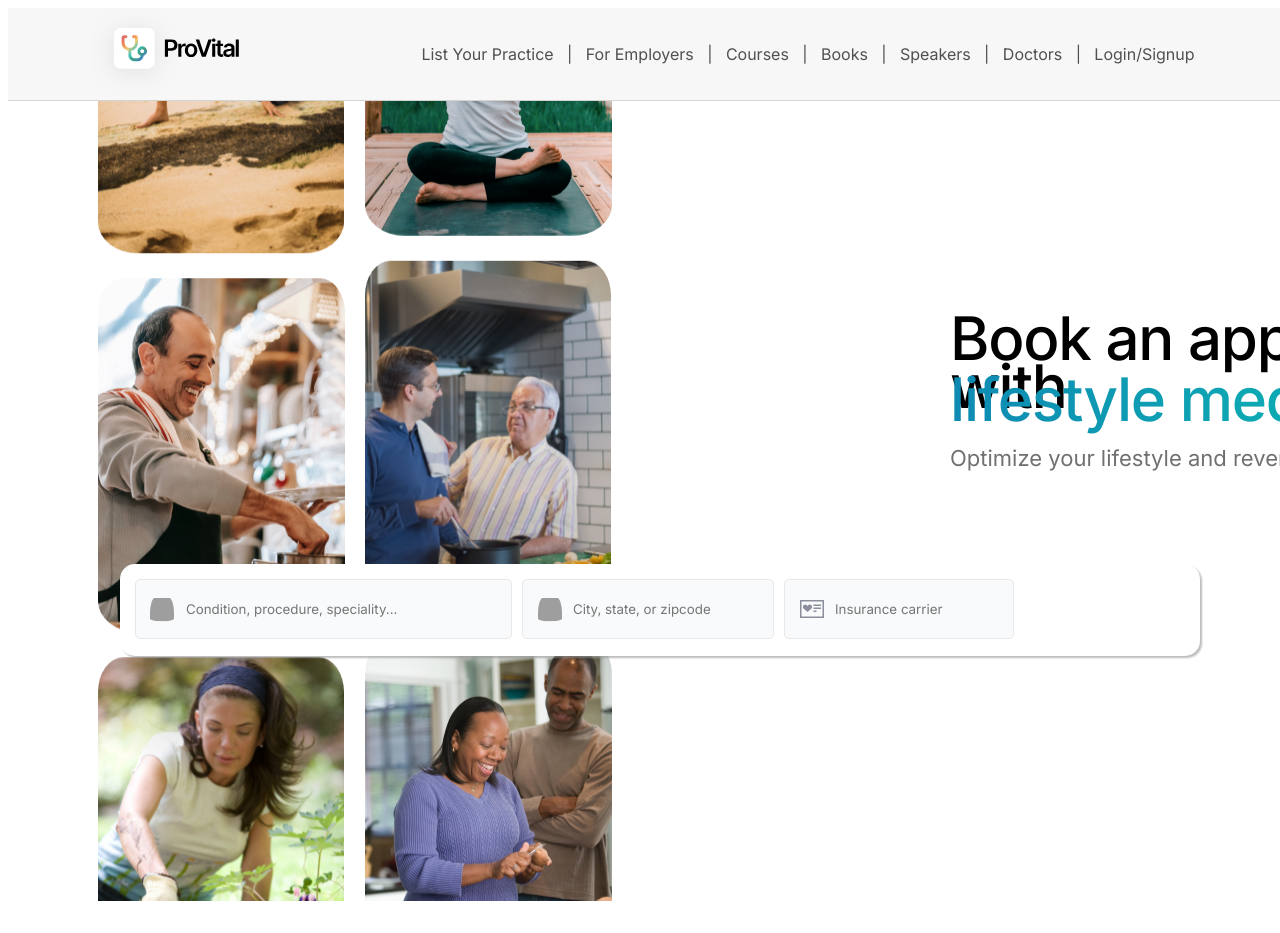
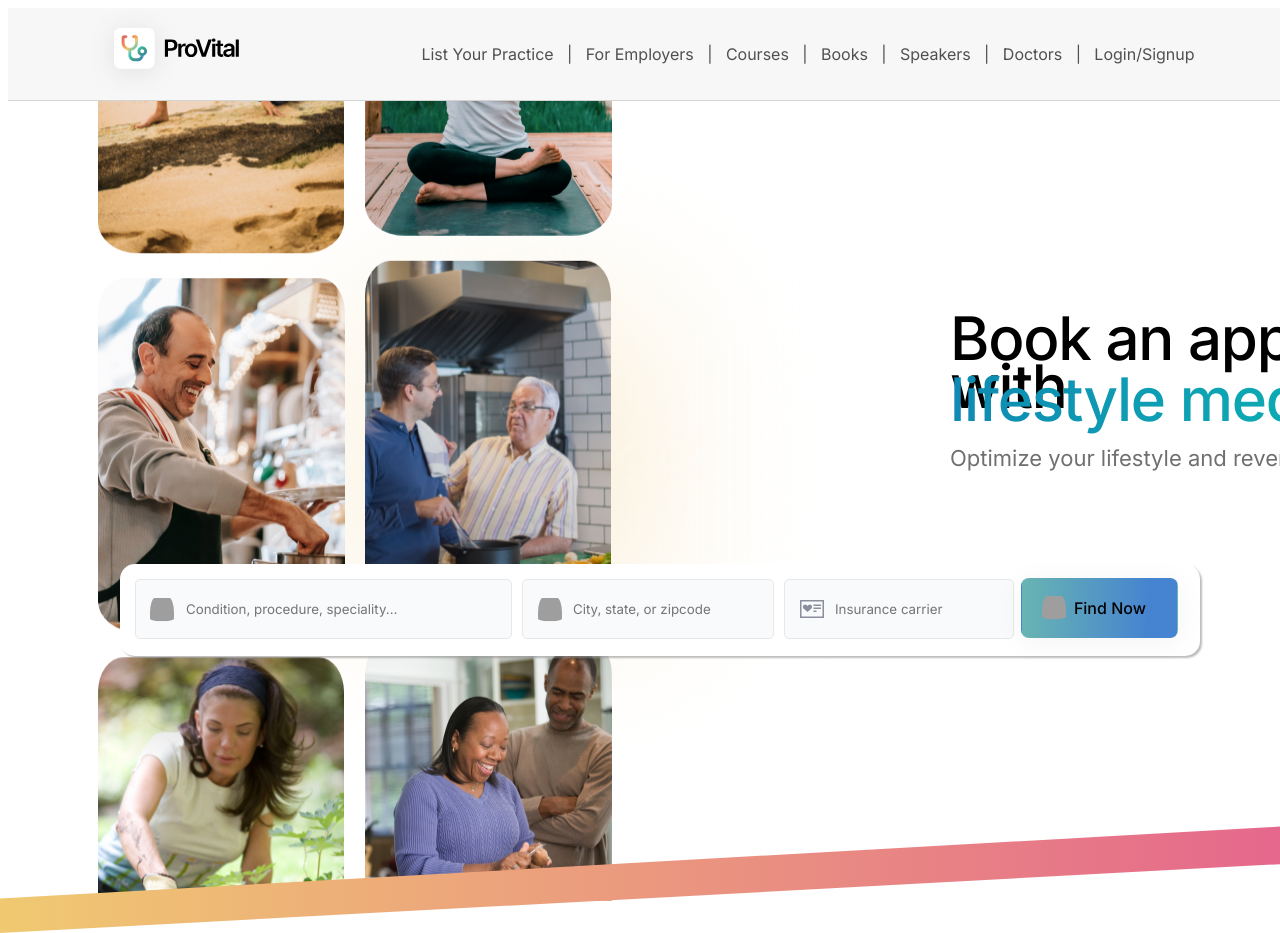
Before and after one commit to EvilFlame112/Proactively, a React (Vite) app: page / in a window 1280 px wide. Shown: the top 933 px of the page. Before the commit the page ends 909 px from the top, so only its background shows below. Built offline with nearby package versions, Linux system fonts and the light colour scheme; grey boxes are pictures that could not be loaded.

Commit message:
update website

```diff
--- a/src/components/Title/Title.tsx
+++ b/src/components/Title/Title.tsx
@@ -3,9 +3,12 @@ import Banner from '../banner1/Banner'
 import { images } from '../banner1/data';
 import { imagesb } from '../banner1/data2'
 import Search from '../search/Search';
+import Colorele from '../colourelements/Colorele';
+import Barele from '../colourelements/Barele';
 
 const Title = () => {
     const containerStyle = {
+        display: "flex"
     };
     const imgStyle = {
         zIndex: -1,
@@ -13,15 +16,28 @@ const Title = () => {
     const searchStyle = {
         zIndex: 1,
     };
+    const colorEle = {
+        zIndex: -2,
+    }
+    const barEle = {
+        zIndex: 1,
+    }
+
 
   return (
     <div className='container' style={containerStyle}>
+        <div className="colorEle" style={colorEle}>
+            <Colorele />
+        </div>
         <div className='side-banner' style={imgStyle}>
             <Banner images={images} speed={20000} imagesb={imagesb}/>
         </div>
         <div className='searchbox' style={searchStyle}>
             <Search />
         </div>
+        <div className='bar-separator' style={barEle}>
+            <Barele />
+        </div>
     </div>
   )
 }
--- /dev/null
+++ b/src/components/colourelements/Barele.css
@@ -0,0 +1,12 @@
+.bar-element{
+    display: flex;
+    position: absolute;
+    left: 0;
+    top: 620px;
+    width: 100%;
+    height: 313px;
+
+    background: rgb(240,201,113);
+    background: linear-gradient(90deg, rgba(240,201,113,1) 0%, rgba(229,104,140,1) 100%);
+    clip-path: polygon(0 89%, 100% 66%, 100% 78%, 0% 100%);
+}
--- /dev/null
+++ b/src/components/colourelements/Barele.tsx
@@ -0,0 +1,9 @@
+import './Barele.css'
+
+const Barele = () => {
+  return (
+    <div className='bar-element'></div>
+  )
+}
+
+export default Barele
--- /dev/null
+++ b/src/components/colourelements/Colorele.css
@@ -0,0 +1,11 @@
+.colour-element{
+
+position: absolute;
+width: 318px;
+height: 313px;
+left: 347px;
+top: 301px;
+
+background: rgba(251, 241, 220, 0.96);
+filter: blur(75px);
+}
--- /dev/null
+++ b/src/components/colourelements/Colorele.tsx
@@ -0,0 +1,10 @@
+import React from 'react'
+import './Colorele.css'
+
+const Colorele = () => {
+  return (
+    <div className='colour-element'></div>
+  )
+}
+
+export default Colorele
--- a/src/components/search/Search.module.css
+++ b/src/components/search/Search.module.css
@@ -108,15 +108,22 @@
 }
 
 .find-btn{
-  z-index: 1;
-  display: flex;
-  position: absolute;
+  left: 12px;
+  top: 14px;
+  padding-left: 40px;
+  position: relative;
   width: 157px;
   height: 60px;
-  left: 1027px;
-  top: 480px;
   background: linear-gradient(271.76deg, #4683D0 17.7%, #7CD0A2 145.75%);
   box-shadow: 0px 4px 30px rgba(0, 0, 0, 0.05);
   border-radius: 8px;
-
 }
+.search-ico-w{
+  z-index: 1;
+  position: absolute;
+  max-width: 24px;
+  max-height: 24px;
+  left: 10px;
+  top: 65%;
+  transform: translateY(-50%);
+}
--- a/src/components/search/Search.tsx
+++ b/src/components/search/Search.tsx
@@ -1,4 +1,3 @@
-import React, { DetailedHTMLProps } from 'react'
 import styles from './Search.module.css'
 
 const Search = () => {
@@ -10,7 +9,7 @@ const Search = () => {
       </div>
       <div className={styles['field-2']}>
         <img className={styles['location-ico']} src='https://img.icons8.com/?size=100&id=7880&format=png&color=8B8E9C' alt='location-ico'/>
-        <input type="location" className={styles["location-doc"]} placeholder="City, state, or zipcode"/>
+        <input type="search" className={styles["location-doc"]} placeholder="City, state, or zipcode"/>
       </div>
       <div className={styles['field-3']}>
         <div className={styles['insurance-ico']}>
@@ -19,9 +18,13 @@ const Search = () => {
             <path d="M13.5 7.5H21V9H13.5V7.5ZM13.5 10.5H21V12H13.5V10.5ZM13.5 13.5H16.5V15H13.5V13.5ZM9.75 7.5C8.85 7.5 8.1 8.4 7.5 9C6.9 8.4 6.15 7.5 5.25 7.5C3 7.5 2.1 10.35 3.75 11.85L7.5 15L11.25 11.85C12.9 10.35 12 7.5 9.75 7.5Z" fill="#8B8E9C"/>
           </svg>
         </div>
-        <input type="location" className={styles["insurance-doc"]} placeholder="Insurance carrier"/>
+        <input type="search" className={styles["insurance-doc"]} placeholder="Insurance carrier"/>
       </div>
       <div className={styles['field-4']}>
+        <button className={styles['find-btn']}>
+          <img className={styles['search-ico-w']} src='https://img.icons8.com/?size=100&id=59878&format=png&color=FFFFFF' alt='search-ico'/>
+          Find Now
+        </button>
       </div>
     </div>
   )
--- a/src/index.css
+++ b/src/index.css
@@ -119,6 +119,7 @@
 .subtext{
   /* Optimize your lifestyle and reverse chronic diseases. */
   display: flex;
+  flex-grow: 1;
   position: absolute;
   width: 630px;
   height: 32px;
```
Also changed, not shown: src/components/search/Button.tsx (deleted).
